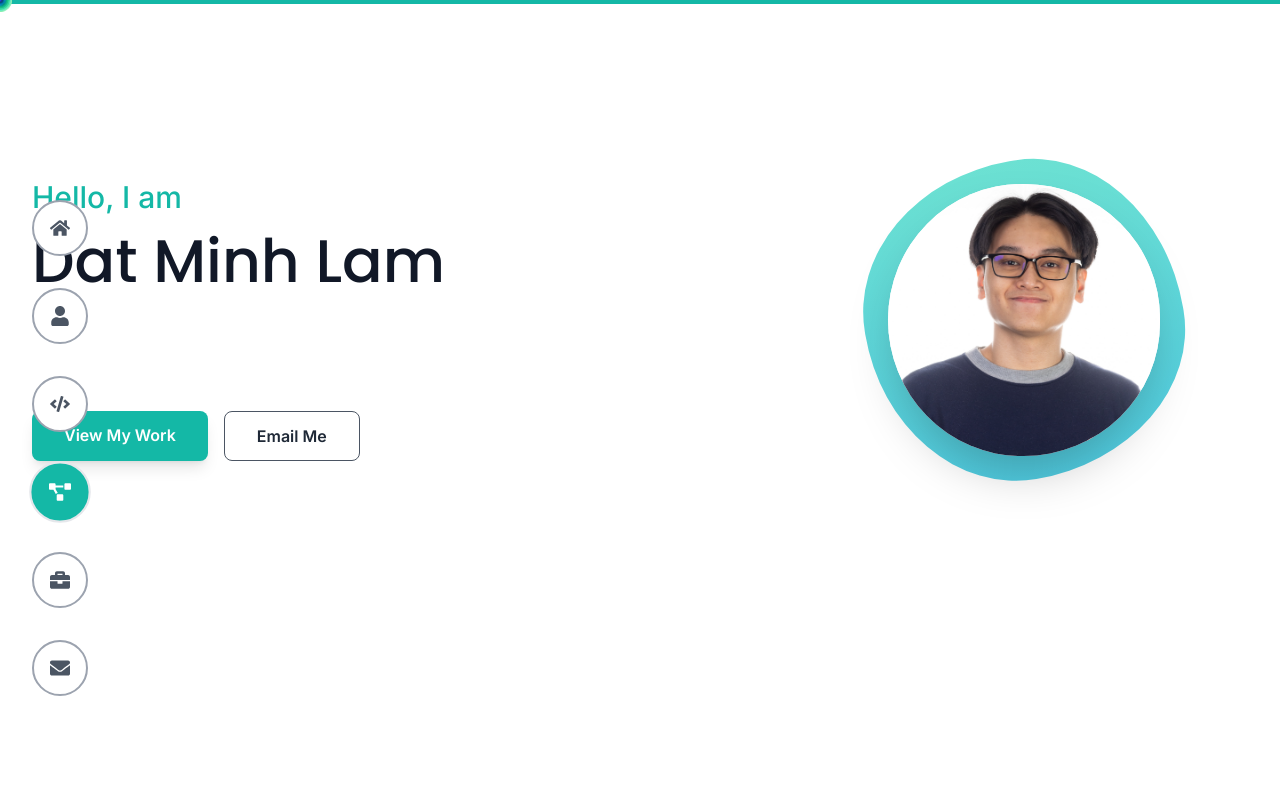
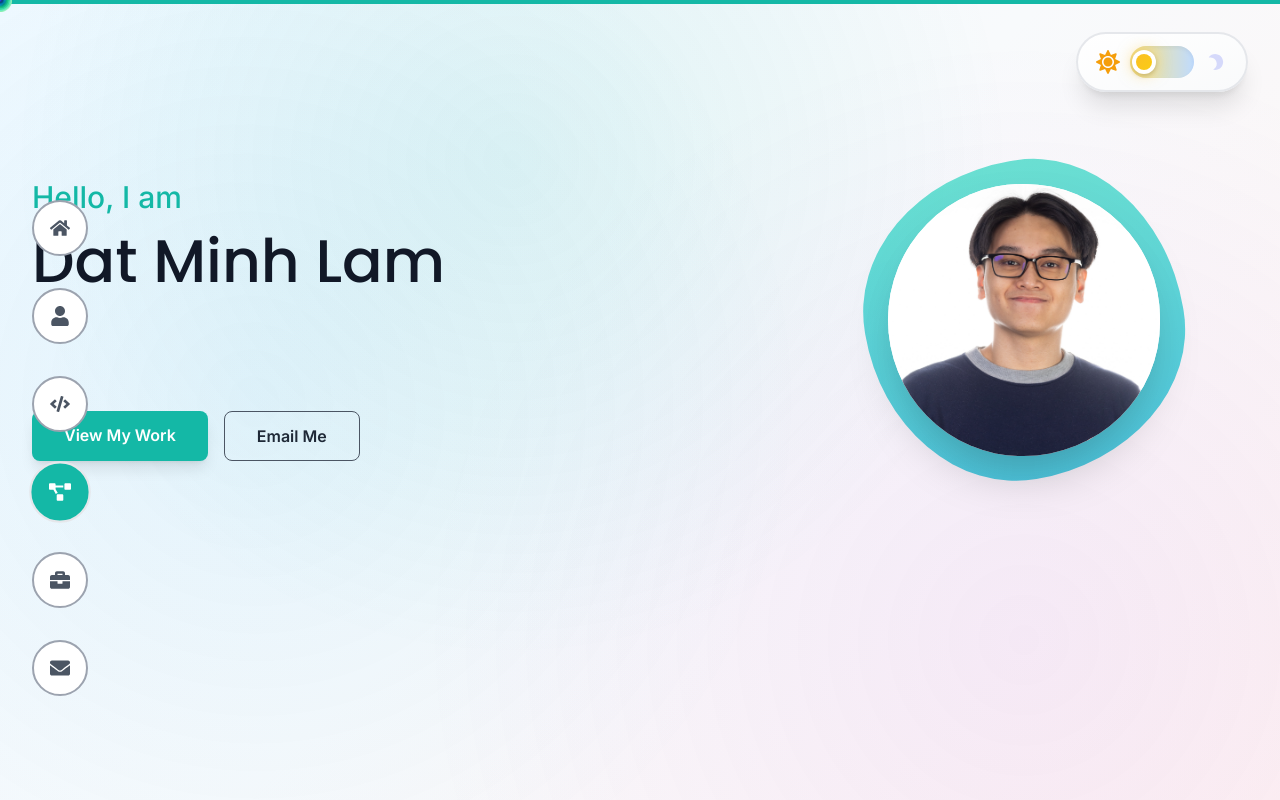
Before and after one commit to pasiones/portfolio, a React (Vite) app: page / in a window 1280 px wide. Shown: the top 800 px of the page. Built offline with nearby package versions, Linux system fonts and the light colour scheme.

Commit message:
added theme toggle slider, customized bg color

```diff
--- a/src/App.tsx
+++ b/src/App.tsx
@@ -10,12 +10,14 @@ import Footer from './components/Footer';
 import ScrollToTop from './components/util/ScrollToTop';
 import CustomCursor from './components/util/CustomCursor';
 import ScrollProgress from './components/util/ScrollProgress';
+import ThemeToggle from './components/util/ThemeToggle';
 
 const App: React.FC = () => {
     return (
         <>
             <ScrollProgress />
             <CustomCursor />
+            <ThemeToggle />
             <NavigationBar />
 
             <main className="max-w-7xl mx-auto px-4 sm:px-6 lg:px-8">
--- a/src/components/ProjectsSection.tsx
+++ b/src/components/ProjectsSection.tsx
@@ -47,8 +47,23 @@ const ProjectsSection: React.FC = () => (
                         {...linkProps}
                         variants={fadeInUp}
                         whileHover={{ y: -10, boxShadow: "0 20px 40px rgba(35, 134, 54, 0.2)" }}
-                        className={`project-card bg-white dark:bg-[#0d1117] p-6 rounded-xl border border-gray-300 dark:border-gray-700 hover:border-accent transition duration-300 shadow-xl ${project.link && project.link !== '#' ? 'cursor-pointer' : ''}`}
+                        className={`project-card bg-white dark:bg-[#0d1117] rounded-xl border border-gray-300 dark:border-gray-700 hover:border-accent transition duration-300 shadow-xl overflow-hidden ${project.link && project.link !== '#' ? 'cursor-pointer' : ''}`}
                     >
+                        {/* Project Image */}
+                        {project.image && (
+                            <div className="relative h-48 overflow-hidden">
+                                <motion.img
+                                    src={project.image}
+                                    alt={project.title}
+                                    className="w-full h-full object-cover"
+                                    whileHover={{ scale: 1.1 }}
+                                    transition={{ duration: 0.3 }}
+                                />
+                                <div className="absolute inset-0 bg-gradient-to-t from-black/60 to-transparent"></div>
+                            </div>
+                        )}
+
+                        <div className="p-6">
                             <div className="flex items-start justify-between mb-2 gap-2">
                                 <h3 className="text-2xl font-semibold text-accent flex items-center gap-2">
                                     {project.title}
@@ -75,6 +90,7 @@ const ProjectsSection: React.FC = () => (
                                     </motion.span>
                                 ))}
                             </div>
+                        </div>
                     </CardWrapper>
                 );
             })}
--- /dev/null
+++ b/src/components/util/ThemeToggle.tsx
@@ -0,0 +1,122 @@
+import React, { useState, useEffect } from 'react';
+import { motion } from 'framer-motion';
+import { FaSun, FaMoon } from 'react-icons/fa';
+
+const ThemeToggle: React.FC = () => {
+    const [isDark, setIsDark] = useState(false);
+
+    useEffect(() => {
+        // Check localStorage and system preference on mount
+        const savedTheme = localStorage.getItem('theme');
+        const prefersDark = window.matchMedia('(prefers-color-scheme: dark)').matches;
+
+        const shouldBeDark = savedTheme === 'dark' || (!savedTheme && prefersDark);
+
+        if (shouldBeDark) {
+            document.documentElement.classList.add('dark');
+            setIsDark(true);
+        } else {
+            document.documentElement.classList.remove('dark');
+            setIsDark(false);
+        }
+    }, []);
+
+    const toggleTheme = () => {
+        const newTheme = isDark ? 'light' : 'dark';
+
+        if (newTheme === 'dark') {
+            document.documentElement.classList.add('dark');
+            setIsDark(true);
+        } else {
+            document.documentElement.classList.remove('dark');
+            setIsDark(false);
+        }
+
+        localStorage.setItem('theme', newTheme);
+    };
+
+    return (
+        <motion.div
+            initial={{ scale: 0, opacity: 0 }}
+            animate={{ scale: 1, opacity: 1 }}
+            transition={{ duration: 0.3, delay: 0.5 }}
+            className="fixed top-8 right-8 z-50 group"
+        >
+            <motion.button
+                onClick={toggleTheme}
+                whileHover={{ scale: 1.05 }}
+                whileTap={{ scale: 0.95 }}
+                className="relative flex items-center gap-3 bg-gradient-to-br from-white to-gray-50 dark:from-gray-800 dark:to-gray-900 border-2 border-gray-200 dark:border-gray-700 rounded-full px-5 py-3 shadow-xl hover:shadow-2xl transition-all duration-300 backdrop-blur-sm"
+                aria-label="Toggle dark mode"
+            >
+                {/* Glow effect */}
+                <div className="absolute inset-0 rounded-full bg-gradient-to-r from-teal-400/0 via-teal-400/20 to-purple-400/0 opacity-0 group-hover:opacity-100 transition-opacity duration-500 blur-xl" />
+
+                {/* Sun Icon */}
+                <motion.div
+                    animate={{
+                        scale: !isDark ? 1.2 : 0.8,
+                        rotate: !isDark ? 0 : 180,
+                        opacity: !isDark ? 1 : 0.3
+                    }}
+                    transition={{ duration: 0.3 }}
+                >
+                    <FaSun className="text-xl text-amber-500 relative z-10" />
+                </motion.div>
+
+                {/* Slider Track */}
+                <div className="relative w-16 h-8 bg-gradient-to-r from-amber-200 to-blue-200 dark:from-indigo-900 dark:to-purple-900 rounded-full shadow-inner">
+                    {/* Slider Knob */}
+                    <motion.div
+                        className="absolute top-1 w-6 h-6 rounded-full shadow-lg"
+                        animate={{
+                            x: isDark ? 34 : 2,
+                            backgroundColor: isDark ? '#1e293b' : '#ffffff',
+                            boxShadow: isDark
+                                ? '0 0 15px rgba(168, 85, 247, 0.5), 0 2px 4px rgba(0,0,0,0.3)'
+                                : '0 0 15px rgba(251, 191, 36, 0.5), 0 2px 4px rgba(0,0,0,0.2)'
+                        }}
+                        transition={{ type: 'spring', stiffness: 500, damping: 35 }}
+                    >
+                        <motion.div
+                            className="w-full h-full rounded-full flex items-center justify-center"
+                            animate={{
+                                rotate: isDark ? 360 : 0
+                            }}
+                            transition={{ duration: 0.6 }}
+                        >
+                            {isDark ? (
+                                <div className="w-4 h-4 bg-gradient-to-br from-purple-400 to-indigo-400 rounded-full" />
+                            ) : (
+                                <div className="w-4 h-4 bg-gradient-to-br from-amber-400 to-yellow-400 rounded-full" />
+                            )}
+                        </motion.div>
+                    </motion.div>
+                </div>
+
+                {/* Moon Icon */}
+                <motion.div
+                    animate={{
+                        scale: isDark ? 1.2 : 0.8,
+                        rotate: isDark ? 0 : -180,
+                        opacity: isDark ? 1 : 0.3
+                    }}
+                    transition={{ duration: 0.3 }}
+                >
+                    <FaMoon className="text-xl text-indigo-400 relative z-10" />
+                </motion.div>
+            </motion.button>
+
+            {/* Tooltip */}
+            <motion.span
+                initial={{ opacity: 0, y: -10 }}
+                whileHover={{ opacity: 1, y: 0 }}
+                className="absolute right-0 top-16 whitespace-nowrap px-4 py-2 rounded-lg text-sm font-medium bg-gray-900 dark:bg-gray-800 text-white shadow-2xl border border-gray-700 pointer-events-none"
+            >
+                {isDark ? 'Light Mode' : 'Dark Mode'}
+            </motion.span>
+        </motion.div>
+    );
+};
+
+export default ThemeToggle;
--- a/src/styles.css
+++ b/src/styles.css
@@ -8,16 +8,40 @@ html {
 /* Base Styles: Light Mode Defaults */
 body {
     font-family: 'Inter', sans-serif;
-    background-color: white; /* Light mode body background */
+    background: linear-gradient(135deg, #f0f9ff 0%, #f8fafc 50%, #fef3f2 100%);
+    background-attachment: fixed;
     color: #1f2937; /* Dark text for light mode */
 }
 
+/* Mesh gradient overlay for light mode */
+body::before {
+    content: '';
+    position: fixed;
+    top: 0;
+    left: 0;
+    width: 100%;
+    height: 100%;
+    z-index: -1;
+    background:
+        radial-gradient(circle at 20% 50%, rgba(14, 165, 233, 0.08) 0%, transparent 50%),
+        radial-gradient(circle at 80% 80%, rgba(168, 85, 247, 0.08) 0%, transparent 50%),
+        radial-gradient(circle at 40% 20%, rgba(20, 184, 166, 0.1) 0%, transparent 50%);
+    pointer-events: none;
+}
+
 /* Dark Mode Adaptation */
-@media (prefers-color-scheme: dark) {
-    body {
-        background-color: #0d1117; /* Original dark background */
-        color: #c9d1d9; /* Original light text */
-    }
+.dark body {
+    background: linear-gradient(135deg, #0a0e1a 0%, #0d1117 50%, #0f1419 100%);
+    background-attachment: fixed;
+    color: #c9d1d9; /* Original light text */
+}
+
+/* Mesh gradient overlay for dark mode */
+.dark body::before {
+    background:
+        radial-gradient(circle at 20% 50%, rgba(20, 184, 166, 0.12) 0%, transparent 50%),
+        radial-gradient(circle at 80% 80%, rgba(99, 102, 241, 0.10) 0%, transparent 50%),
+        radial-gradient(circle at 40% 20%, rgba(14, 165, 233, 0.08) 0%, transparent 50%);
 }
 
 
@@ -56,8 +80,50 @@ body::-webkit-scrollbar-track {
     background-color: #f3f4f6; /* Light scrollbar track in light mode */
 }
 
-@media (prefers-color-scheme: dark) {
-    body::-webkit-scrollbar-track {
-        background-color: #0d1117; /* Dark scrollbar track in dark mode */
-    }
+.dark body::-webkit-scrollbar-track {
+    background-color: #0d1117; /* Dark scrollbar track in dark mode */
 }
+
+/* Card Mesh Gradient Backgrounds */
+.project-card, .skill-card, .skill-tab {
+    position: relative;
+    overflow: hidden;
+}
+
+.project-card::before, .skill-card::before, .skill-tab::before {
+    content: '';
+    position: absolute;
+    top: 0;
+    left: 0;
+    width: 100%;
+    height: 100%;
+    z-index: 0;
+    opacity: 0;
+    transition: opacity 0.3s ease;
+    pointer-events: none;
+}
+
+/* Light mode card mesh */
+.project-card::before, .skill-card::before, .skill-tab::before {
+    background:
+        radial-gradient(circle at 80% 20%, rgba(20, 184, 166, 0.08) 0%, transparent 50%),
+        radial-gradient(circle at 20% 80%, rgba(14, 165, 233, 0.06) 0%, transparent 50%);
+}
+
+/* Dark mode card mesh */
+.dark .project-card::before, .dark .skill-card::before, .dark .skill-tab::before {
+    background:
+        radial-gradient(circle at 80% 20%, rgba(20, 184, 166, 0.12) 0%, transparent 50%),
+        radial-gradient(circle at 20% 80%, rgba(99, 102, 241, 0.10) 0%, transparent 50%);
+}
+
+/* Show mesh on hover */
+.project-card:hover::before, .skill-card:hover::before, .skill-tab:hover::before {
+    opacity: 1;
+}
+
+/* Ensure card content is above mesh */
+.project-card > *, .skill-card > *, .skill-tab > * {
+    position: relative;
+    z-index: 1;
+}
--- a/tailwind.config.js
+++ b/tailwind.config.js
@@ -1,5 +1,6 @@
 /** @type {import('tailwindcss').Config} */
 export default {
+  darkMode: 'class',
   content: [
     "./src/index.html",
     "./src/**/*.{js,ts,jsx,tsx}",
```
Also changed, not shown: src/components/SkillsSection.tsx (+27 -27 lines), src/constants/data.ts (+16 -8 lines). Lines whose indentation alone changed are shown as unchanged.
